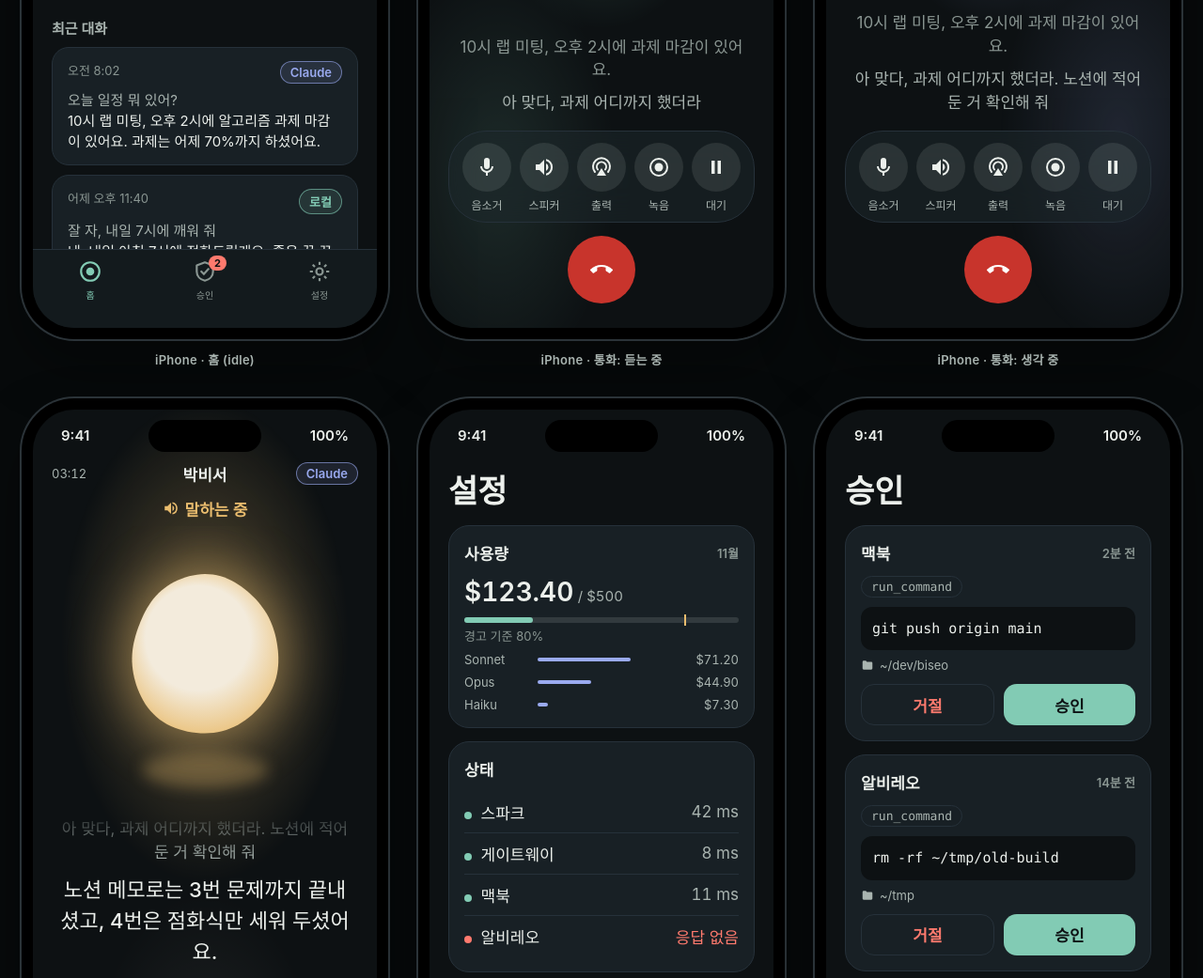
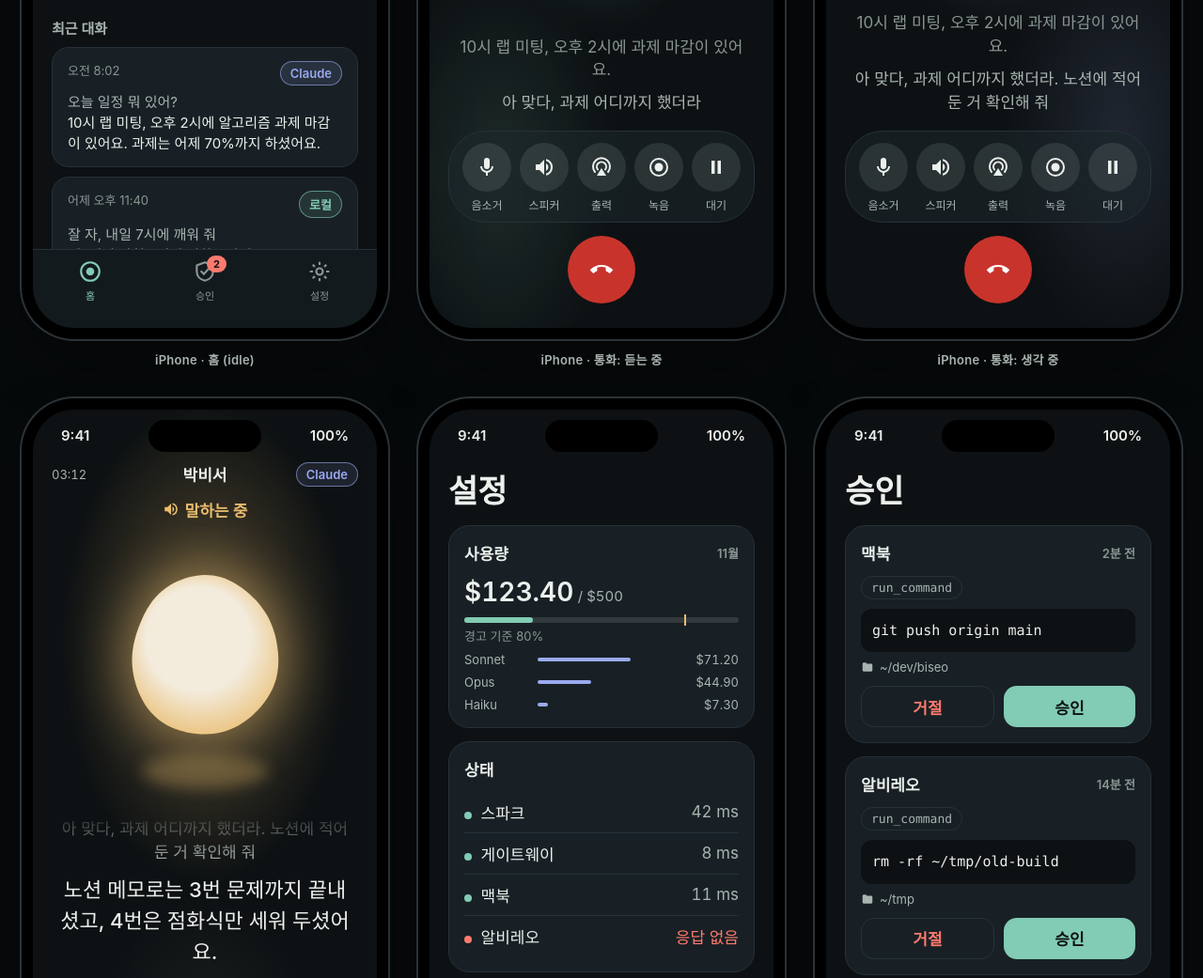
Before and after one commit to hoony6134/azel, a plain HTML site: page assistant/design/mockups.html in a window 1280 px wide. Shown: the part 659-1700 px from the top of the page at 94% size. Drawn offline with Linux system fonts and the light colour scheme; animation ran at ten frames a second.

Commit message:
fix(design): raise mockup tab and badge text to legible sizes

```diff
--- a/assistant/design/mockups.html
+++ b/assistant/design/mockups.html
@@ -41,10 +41,10 @@ figcaption { color:var(--text2); font-size:13px; font-weight:600; letter-spacing
 .statusbar { height:50px; flex:none; display:flex; justify-content:space-between; align-items:center; padding:6px 30px 0; font-size:15px; font-weight:600; position:relative; z-index:2; }
 .island { position:absolute; left:50%; top:11px; transform:translateX(-50%); width:120px; height:34px; background:#000; border-radius:20px; }
 .tabbar { flex:none; height:84px; display:flex; justify-content:space-around; padding-top:10px; border-top:1px solid var(--stroke); background:var(--bgRaised); }
-.tab { display:flex; flex-direction:column; align-items:center; gap:4px; font-size:10px; color:var(--text3); position:relative; }
+.tab { display:flex; flex-direction:column; align-items:center; gap:4px; font-size:11px; color:var(--text3); position:relative; }
 .tab.on { color:var(--celadon); }
 .tab svg { width:26px; height:26px; }
-.badge { position:absolute; top:-4px; right:-10px; background:var(--danger); color:var(--onAccent); font-size:11px; font-weight:700; border-radius:9px; padding:1px 6px; }
+.badge { position:absolute; top:-4px; right:-10px; background:var(--danger); color:var(--onAccent); font-size:11px; font-weight:700; border-radius:9px; padding:2px 7px; }
 .body { flex:1; overflow:hidden; padding:0 20px; display:flex; flex-direction:column; position:relative; }
 .body > * { flex-shrink:0; }
 .body > .captions, .body > .stack, .body > .recent { flex-shrink:1; min-height:0; }
@@ -54,7 +54,7 @@ figcaption { color:var(--text2); font-size:13px; font-weight:600; letter-spacing
 .sub { font-size:15px; color:var(--text2); }
 .dot { width:8px; height:8px; border-radius:50%; background:var(--celadon); display:inline-block; }
 .dot.down { background:var(--danger); }
-.chip { display:inline-flex; align-items:center; gap:4px; font-size:13px; font-weight:600; border-radius:999px; padding:3px 10px; border:1px solid; }
+.chip { display:inline-flex; align-items:center; gap:4px; font-size:13px; font-weight:600; border-radius:999px; padding:4px 10px; border:1px solid; }
 .chip.qwen { color:var(--celadon); border-color:color-mix(in srgb, var(--celadon) 60%, transparent); background:color-mix(in srgb, var(--celadon) 12%, transparent); }
 .chip.claude { color:var(--indigo); border-color:color-mix(in srgb, var(--indigo) 60%, transparent); background:color-mix(in srgb, var(--indigo) 12%, transparent); }
 .chip.tool { color:var(--text2); border-color:var(--stroke); font-family:ui-monospace, "SF Mono", Menlo, monospace; font-weight:500; }
```
